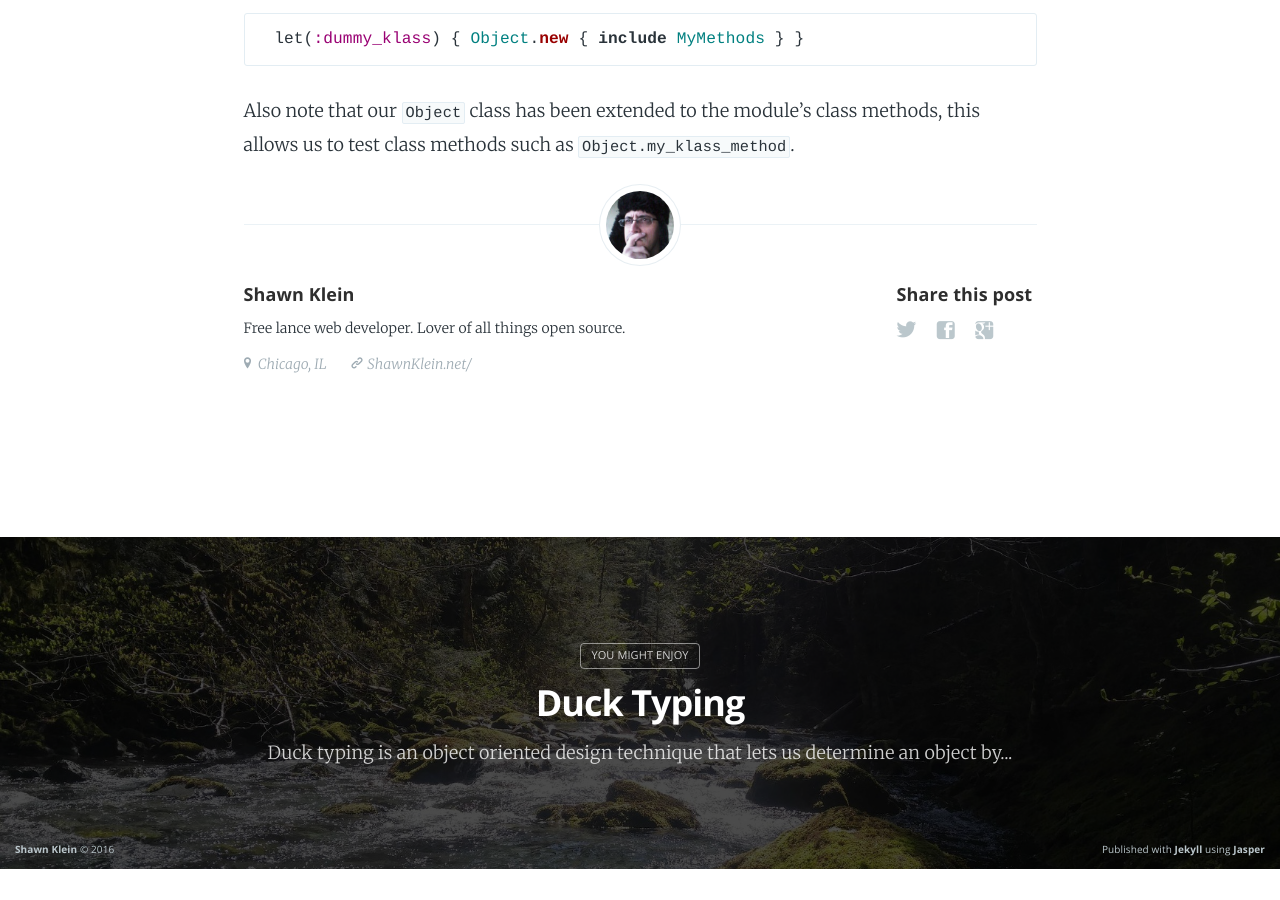
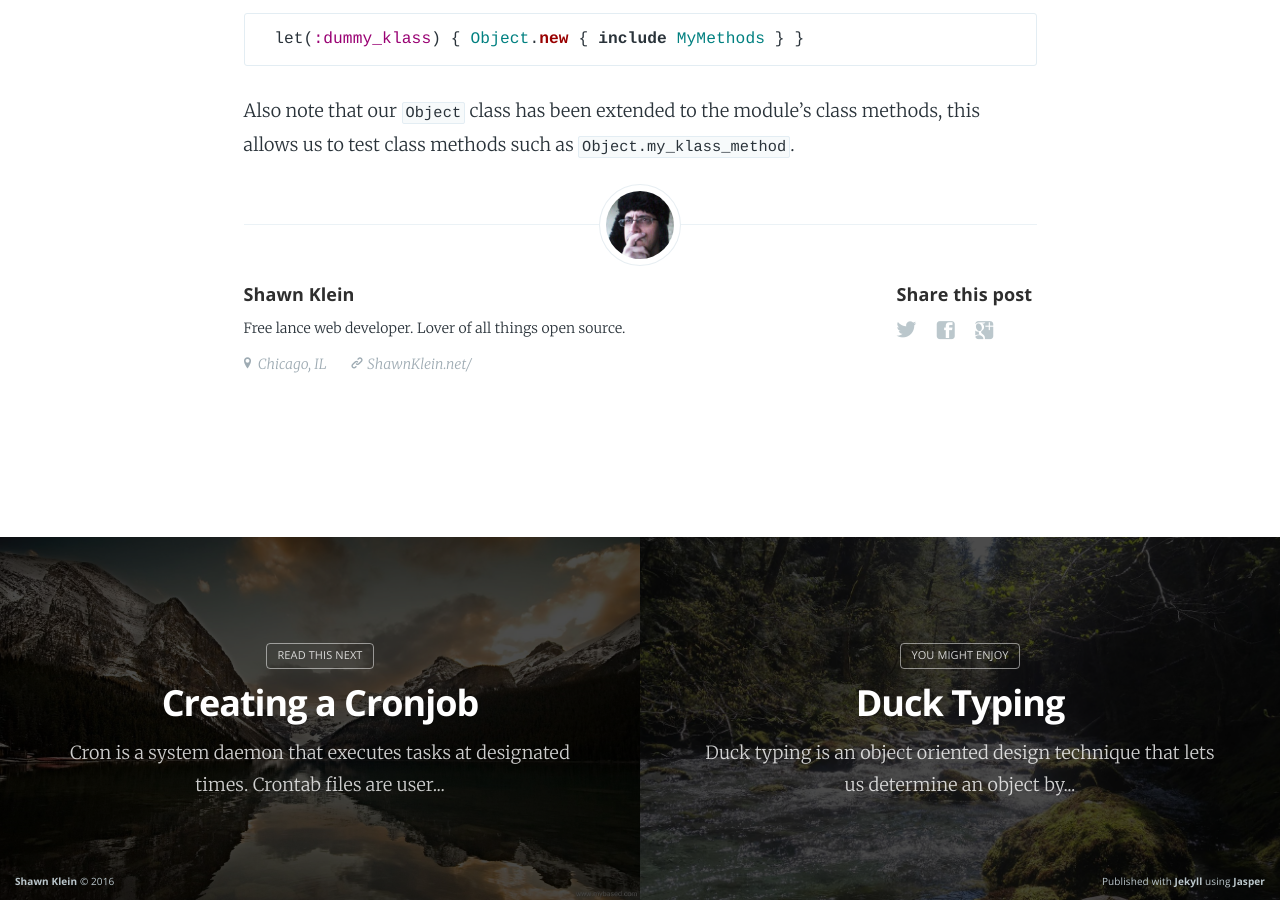
Before and after one commit to Carpk/ShawnKlein, a Jekyll site: the page built from _posts/2016-05-07-using-modules-and-mixins.md, in a window 1280 px wide and 900 px high, scrolled down 2926 px. Built offline with Jekyll 4.4.1, drawn with Linux system fonts in a browser that asks for light colours; nearby versions of some CDN libraries; some web fonts are replaced; Markdown is read by kramdown in place of the engine named in the settings; before the commit the page ends 3795 px from its top, so only the background shows below that; some of the changed lines change nothing that is shown.

Commit message:
create cronjob post, edited and finished

`````diff
--- a/_posts/2016-05-07-using-modules-and-mixins.md
+++ b/_posts/2016-05-07-using-modules-and-mixins.md
@@ -3,7 +3,7 @@
 cover: 'assets/images/crashing_waves.jpg'
 title: Using Modules and Mixins
 date:   2016-05-07 10:18:00
-tags: oop ruby
+tags: ruby
 subclass: 'post tag-test tag-content'
 categories: 'casper'
 navigation: True
--- /dev/null
+++ b/_posts/2016-05-11-creating-a-cronjob.md
@@ -0,0 +1,66 @@
+---
+layout: post
+cover: 'assets/images/mountainous_lake.jpg'
+title: Creating a Cronjob
+date:   2016-05-11 10:18:00
+tags: linux/unix
+subclass: 'post tag-test tag-content'
+categories: 'casper'
+navigation: True
+logo: 'assets/images/logo.png'
+---
+
+
+Cron is a system daemon that executes tasks at designated times. Crontab files are user specific, and can executed with admin privledges. Look for our current set of cronjobs using the `-l` option.
+
+````bash
+~$ crontab -l
+no crontab for user
+````
+
+We will edit a crontab file for our current user, using `crontab -e`. The `-e` option states we are editing, and add the following line to the bottom of the crontab page. Make sure you replace `user` with your user name:
+
+````
+* * * * * echo "cronjob minute test" >> /home/user/log
+````
+
+This will write "cronjob minute test" to a file named 'test' in our user's home directory. And it will do this every minute, of every hour, of every day/month.
+
+And for our Ruby aficionados, we need certain environment settings to run `ruby script.rb`, so first we need the path of our ruby executable, this can be found in `/usr/local/bin`, `/usr/bin`, or `/bin`. We state the ruby execuatable and its path, followed by our ruby script, and then we shovel the stdout into our log file. `2>&1` will redirect any stderr to the same file that stdout is pointing to. Meaning it will include any errors to our log file. We can omit this, but then we will not be able to tell if something is wrong with our script.
+
+````
+* * * * * /usr/bin/ruby /home/user/task/script.rb >> /home/user/task/log 2>&1
+````
+
+When configuring the time our script should be ran, we enter it as a time and date. Say we have a cronjob that looks like `15 7 3 1 * /usr/bin/ruby /home/user/script.rb >> /home/user/log`
+
+<table>
+  <tr>
+    <th>minute</th>
+    <th>hour</th>
+    <th>day</th>
+    <th>month</th>
+    <th>dayOfWeek</th>
+  </tr>
+  <tr>
+    <td>15</td>
+    <td>7</td>
+    <td>3</td>
+    <td>1</td>
+    <td>*</td>
+  </tr>
+</table>
+
+This will run our script at 7:15am on the 3rd of January. While that may be a long way off, we can also schedule our scripts to be ran on a weekly basis.
+
+````
+30 3 * * 2 /usr/bin/ruby /home/user/script.rb >> /home/user/log
+````
+
+This would run our script at 3:30am every Monday morning. We are able to run our script after a certain succession of time by specifying the intervals with `*/`. If we need our script run every 10 minutes, we would use:
+
+````
+*/10 * * * * /usr/bin/ruby /home/user/script.rb >> /home/user/log
+````
+
+Finally, we use `crontab -r` to remove our crontab. After executing this command and checking cronjobs with `crontab -l`, we will be informed with `no crontab for user`. As always, you can find more info using `man crontab`, `man 5 crontab`, and `man 8 cron`.
`````
